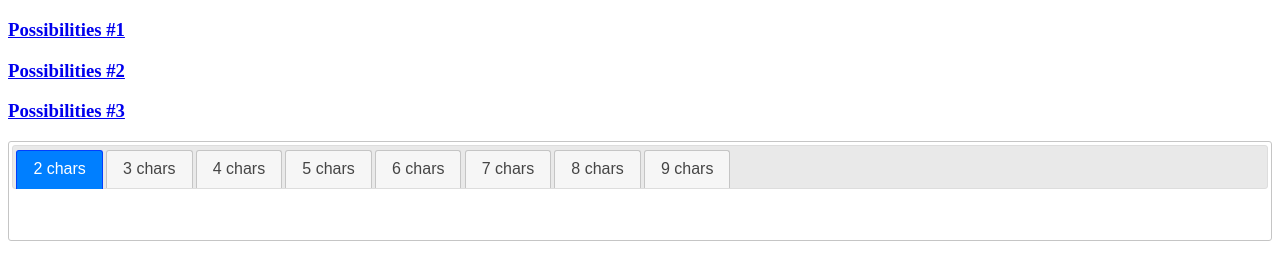
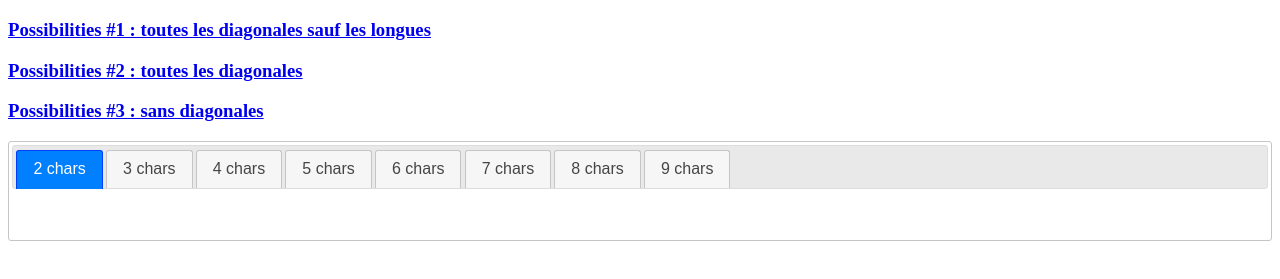
Before and after one commit to thecamp-toolbox/patternpossibilities, a plain HTML site: page index.html in a window 1280 px wide. Shown: the part 61-340 px from the top of the page. Drawn offline with nearby package versions, Linux system fonts and the light colour scheme; no server answers.

Commit message:
Add label to navigation

```diff
--- a/index.html
+++ b/index.html
@@ -19,9 +19,9 @@
 
 <h1> Pattern unlock possibilities</h1>
 
-<h3><a href="/patternpossibilities?filter=1">Possibilities #1</a></h3>
-<h3><a href="/patternpossibilities?filter=2">Possibilities #2</a></h3>
-<h3><a href="/patternpossibilities?filter=3">Possibilities #3</a></h3>
+<h3><a href="/patternpossibilities?filter=1">Possibilities #1 : toutes les diagonales sauf les longues</a></h3>
+<h3><a href="/patternpossibilities?filter=2">Possibilities #2 : toutes les diagonales</a></h3>
+<h3><a href="/patternpossibilities?filter=3">Possibilities #3 : sans diagonales</a></h3>
 
 <div id="tabs">
   <ul>
```
